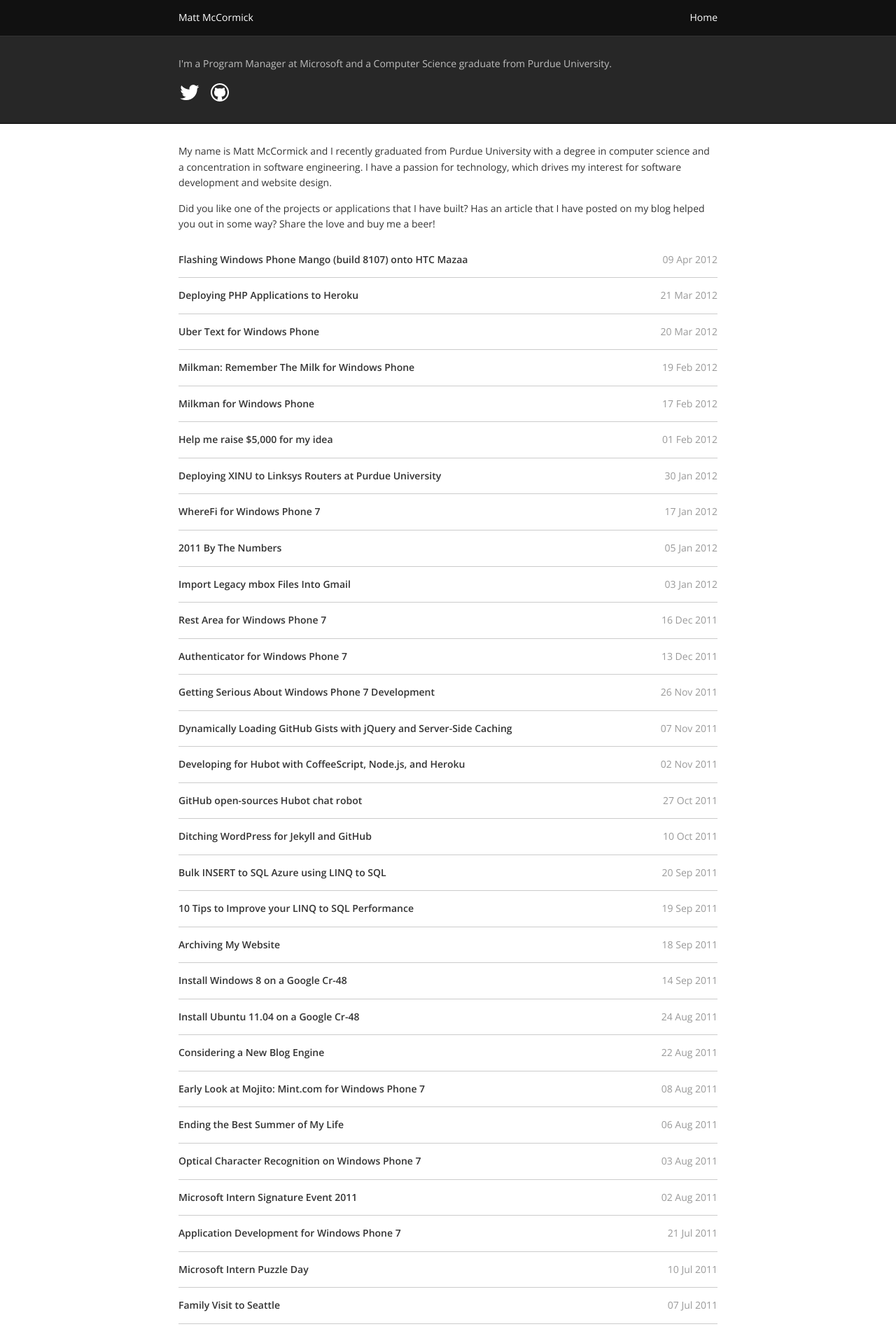
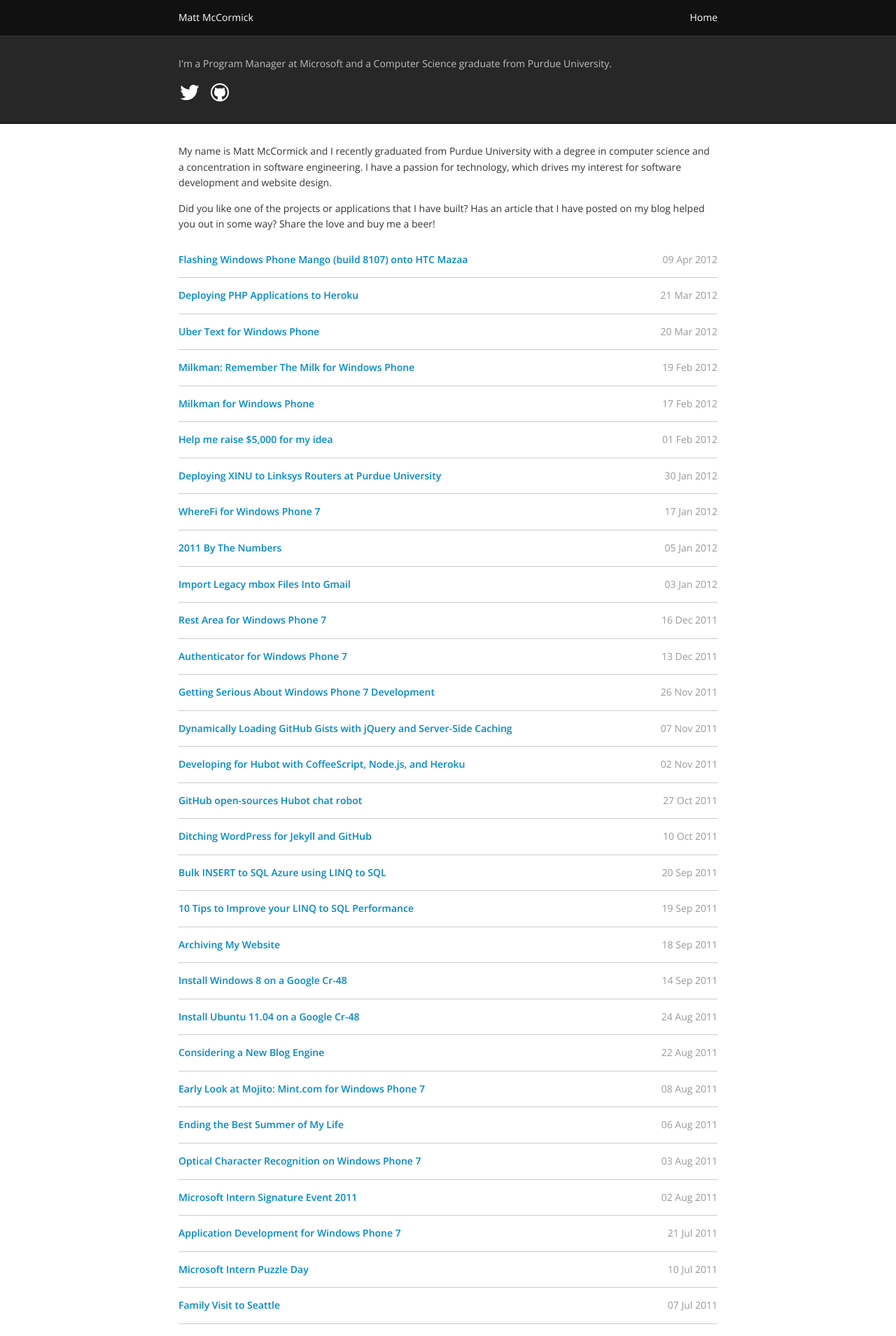
Before and after one commit to mbmccormick/mbmccormick.github.io, a Jekyll site: the page built from index.md, in a window 1280 px wide. Shown: the top 1909 px of the page at 70% size. Built offline with Jekyll 4.4.1, drawn with Linux system fonts in a browser that asks for light colours.

Commit message:
Update style.css

```diff
--- a/css/style.css
+++ b/css/style.css
@@ -398,8 +398,8 @@
 
 a {
     text-decoration: none;
-    color: #12c;
-    border-bottom: 1px solid #12C;
+    color: #08c;
+    border-bottom: 1px solid #08c;
 }
 
     a:hover, a:focus, a:active {
@@ -424,7 +424,7 @@
 
 h1 a, h2 a, h3 a, h4 a {
     border: 0;
-    color: #333;
+    color: #08c;
 }
 
     h1 a:hover, h1 a:focus, h1 a:active, h2 a:hover, h2 a:focus, h2 a:active, h3 a:hover, h3 a:focus, h3 a:active, h4 a:hover, h4 a:focus, h4 a:active {
```
